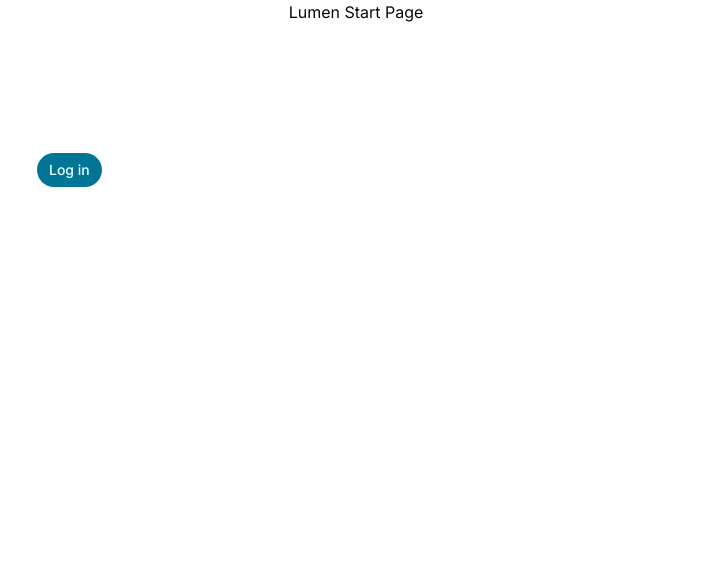
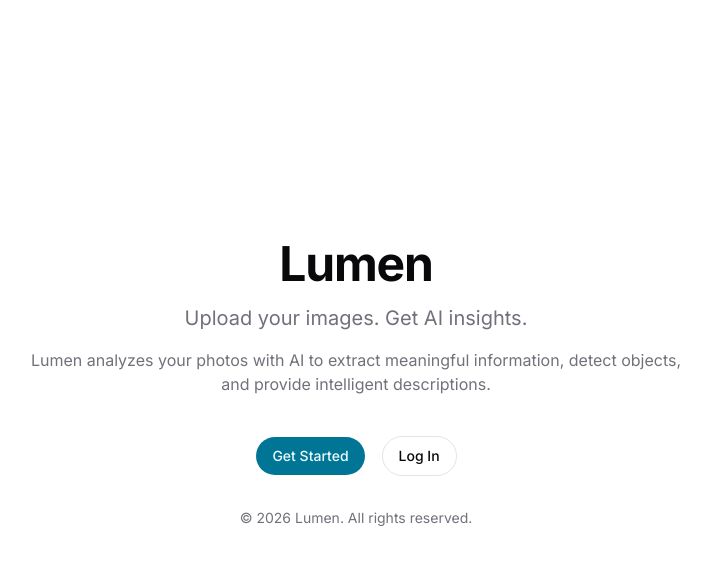
Before and after one commit to valemon07/lumen-images, a Next.js app: page / in a window 1280 px wide. Shown: the top 564 px of the page, without its empty margins (284-995 px from the left). Built offline with nearby package versions, Linux system fonts and the light colour scheme.

Commit message:
landing page

```diff
--- a/app/page.tsx
+++ b/app/page.tsx
@@ -1,15 +1,39 @@
 import Link from "next/link";
 import { Button } from "@/components/ui/button";
+import { Suspense } from "react";
+import Footer from "@/app/ui/footer";
 
 export default function Home() {
   return (
-    <div className="flex flex-col flex-1 items-center justify-center font-sans">
-      <p>Lumen Start Page</p>
-      <main className="flex flex-1 w-full max-w-3xl flex-col items-center justify-between py-32 px-16 sm:items-start">
-        <Button type="button">
-          <Link href="/login">Log in</Link>
-        </Button>
-      </main>
+    <div className="flex min-h-screen flex-col items-center justify-center px-4 py-20">
+      <header className="w-full max-w-2xl text-center">
+        <h1 className="text-5xl font-bold tracking-tight">Lumen</h1>
+        <p className="mt-4 text-xl text-muted-foreground">
+          Upload your images. Get AI insights.
+        </p>
+        <p className="mt-4 text-base text-muted-foreground">
+          Lumen analyzes your photos with AI to extract meaningful information,
+          detect objects, and provide intelligent descriptions.
+        </p>
+
+        <div className="mt-10 flex flex-col sm:flex-row items-center justify-center gap-4">
+          <Button asChild size="lg">
+            <Link href="/signup">Get Started</Link>
+          </Button>
+          <Button asChild size="lg" variant="outline">
+            <Link href="/login">Log In</Link>
+          </Button>
+        </div>
+      </header>
+      <Suspense
+        fallback={
+          <p className="w-full max-w-2xl text-center py-8 text-sm text-muted-foreground animate-pulse">
+            &copy; 2026 Lumen. All rights reserved.
+          </p>
+        }
+      >
+        <Footer />
+      </Suspense>
     </div>
   );
 }
--- /dev/null
+++ b/app/ui/footer.tsx
@@ -0,0 +1,9 @@
+"use client";
+
+export default function Footer() {
+  return (
+    <footer className="w-full max-w-2xl text-center py-8 text-sm text-muted-foreground">
+      <p>&copy; {new Date().getFullYear()} Lumen. All rights reserved.</p>
+    </footer>
+  );
+}
```
